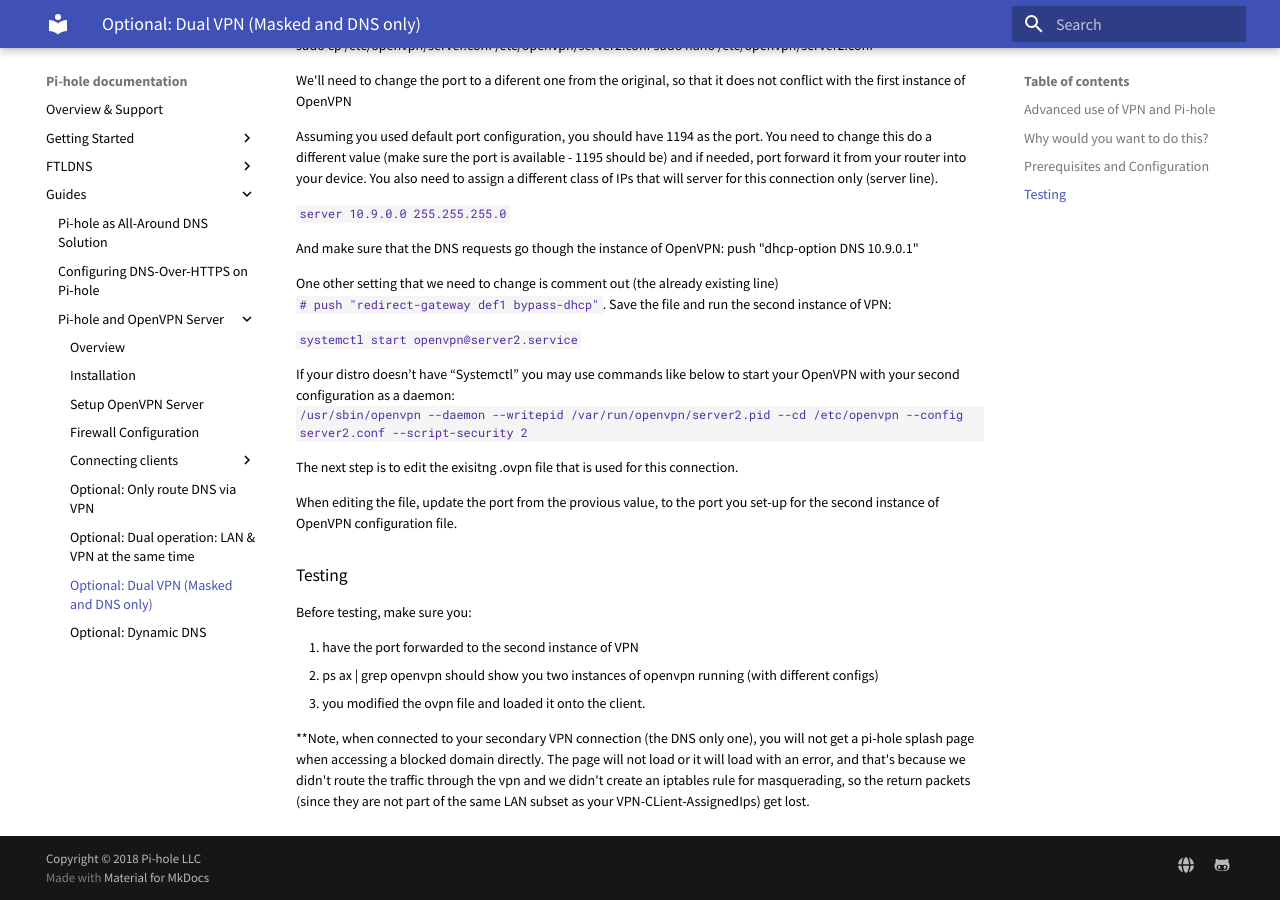
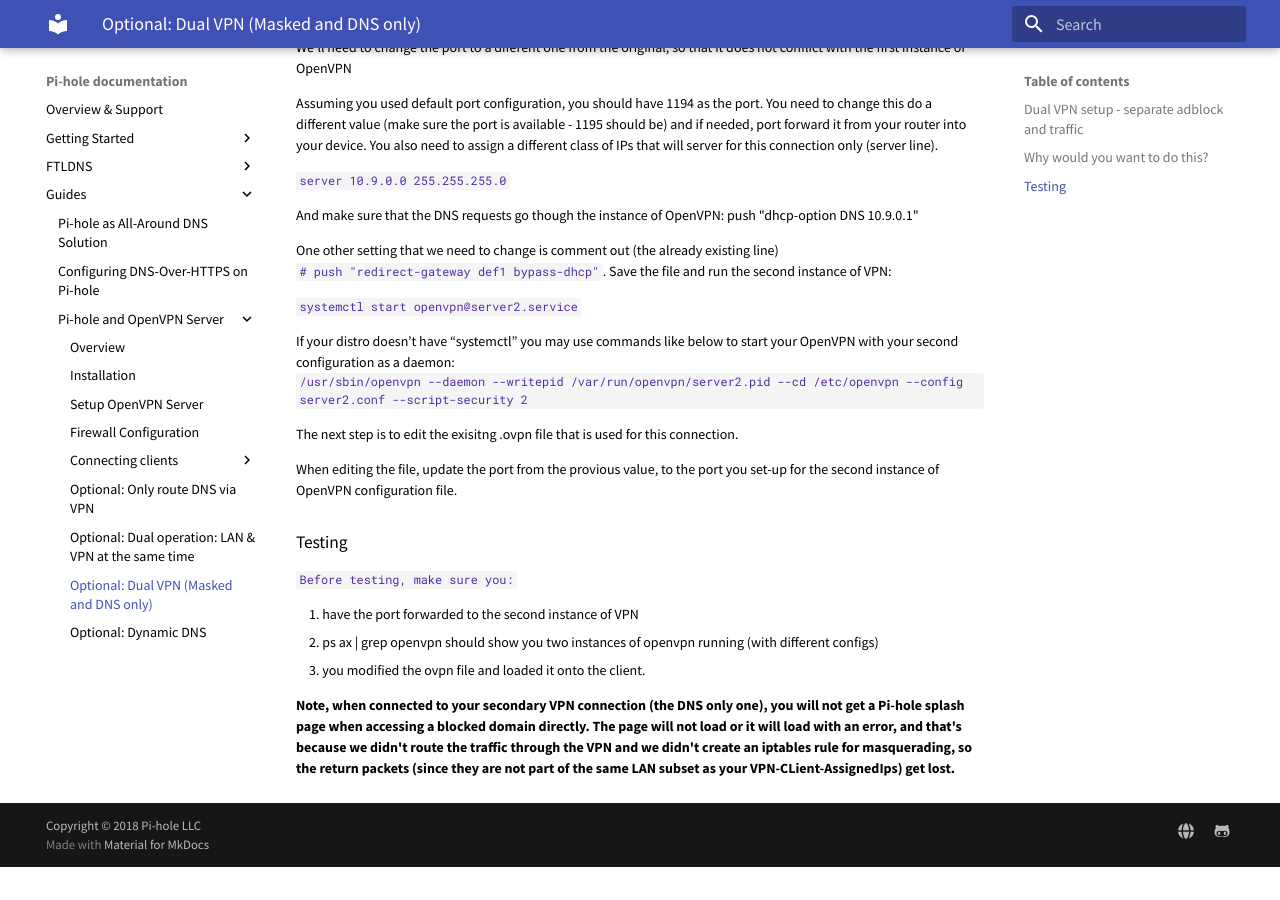
Before and after one commit to pi-hole/docs, an MkDocs documentation site: the page built from docs/guides/vpn/dual-VPN.md, in a window 1280 px wide and 900 px high, scrolled down 521 px. Built offline with MkDocs 1.6.1 and Material for MkDocs 9.7.7, drawn with Linux system fonts in a browser that asks for light colours; old or Windows-style settings are respelled for this version of MkDocs; after the commit the page ends 1388 px from its top, so only the background shows below that; some of the changed text lies outside the part shown.

Commit message:
Update dual-VPN.md

````diff
--- a/docs/guides/vpn/dual-VPN.md
+++ b/docs/guides/vpn/dual-VPN.md
@@ -1,4 +1,4 @@
-### Advanced use of VPN and Pi-hole
+### Dual VPN setup - separate adblock and traffic
 If you want to run two VPN servers, one that routes the traffic and one that answers only to DNS requests, you would have to create another instance of OpenVPN.
 
 ### Why would you want to do this?
@@ -8,7 +8,7 @@
 
 You can even use the same .ovpn file, with minor modifications (no need to generate it again).
 
-### Prerequisites and Configuration
+```Prerequisites and Configuration```
 We're going to use the original configuration file and copy it and then, edit the second file:
 
 sudo cp /etc/openvpn/server.conf /etc/openvpn/server2.conf sudo nano /etc/openvpn/server2.conf
@@ -17,7 +17,7 @@
 
 Assuming you used default port configuration, you should have 1194 as the port. You need to change this do a different value (make sure the port is available - 1195 should be) and if needed, port forward it from your router into your device. You also need to assign a different class of IPs that will server for this connection only (server line).
 
-`server 10.9.0.0 255.255.255.0`
+```server 10.9.0.0 255.255.255.0```
 
 And make sure that the DNS requests go though the instance of OpenVPN: push "dhcp-option DNS 10.9.0.1"
 
@@ -26,7 +26,7 @@
 
 `systemctl start openvpn@server2.service`
 
-If your distro doesn’t have “Systemctl” you may use commands like below to start your OpenVPN with your second configuration as a daemon:
+If your distro doesn’t have “systemctl” you may use commands like below to start your OpenVPN with your second configuration as a daemon:
 `/usr/sbin/openvpn --daemon --writepid /var/run/openvpn/server2.pid --cd /etc/openvpn --config server2.conf --script-security 2`
 
 The next step is to edit the exisitng .ovpn file that is used for this connection.
@@ -34,10 +34,10 @@
 When editing the file, update the port from the provious value, to the port you set-up for the second instance of OpenVPN configuration file.
 
 ### Testing
-Before testing, make sure you:
+`Before testing, make sure you:`
 
 1. have the port forwarded to the second instance of VPN
 2. ps ax | grep openvpn should show you two instances of openvpn running (with different configs)
 3. you modified the ovpn file and loaded it onto the client.
 
-**Note, when connected to your secondary VPN connection (the DNS only one), you will not get a pi-hole splash page when accessing a blocked domain directly. The page will not load or it will load with an error, and that's because we didn't route the traffic through the vpn and we didn't create an iptables rule for masquerading, so the return packets (since they are not part of the same LAN subset as your VPN-CLient-AssignedIps) get lost.
+**Note, when connected to your secondary VPN connection (the DNS only one), you will not get a Pi-hole splash page when accessing a blocked domain directly. The page will not load or it will load with an error, and that's because we didn't route the traffic through the VPN and we didn't create an iptables rule for masquerading, so the return packets (since they are not part of the same LAN subset as your VPN-CLient-AssignedIps) get lost.**
````
